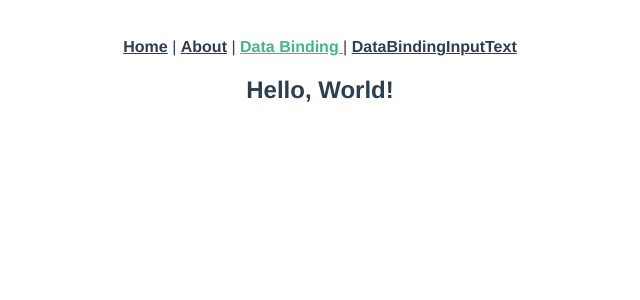
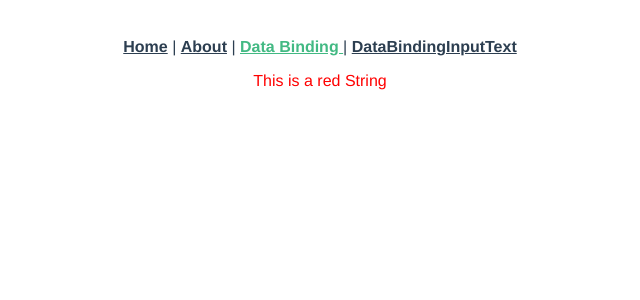
Before and after one commit to clouari/hagun_node.js_vue, a Vue app in the folder vue-project-manually/: page /databinding in a window 1280 px wide. Shown: the top 300 px of the page, without its empty margins (320-960 px from the left). Built offline with nearby package versions, Linux system fonts and the light colour scheme.

Commit message:
html 코드 넣을 땐, v-html="" 로 진행

```diff
--- a/vue-project-manually/src/views/DataBinding.vue
+++ b/vue-project-manually/src/views/DataBinding.vue
@@ -1,17 +1,18 @@
 <template>
-  <h1> Hello, {{ title }}! </h1>
+  <div>
+      <div v-html="htmlString"></div>
+  </div>
 </template>
 
 <script>
 export default {
-    data() {
-        return {
-            title: 'World'
-        };
+  data () {
+    return {
+      htmlString: '<p style="color:red;">This is a red String</p>'
     }
+  }
 }
 </script>
-
-<style>
+<style scoped>
 
 </style>
```
